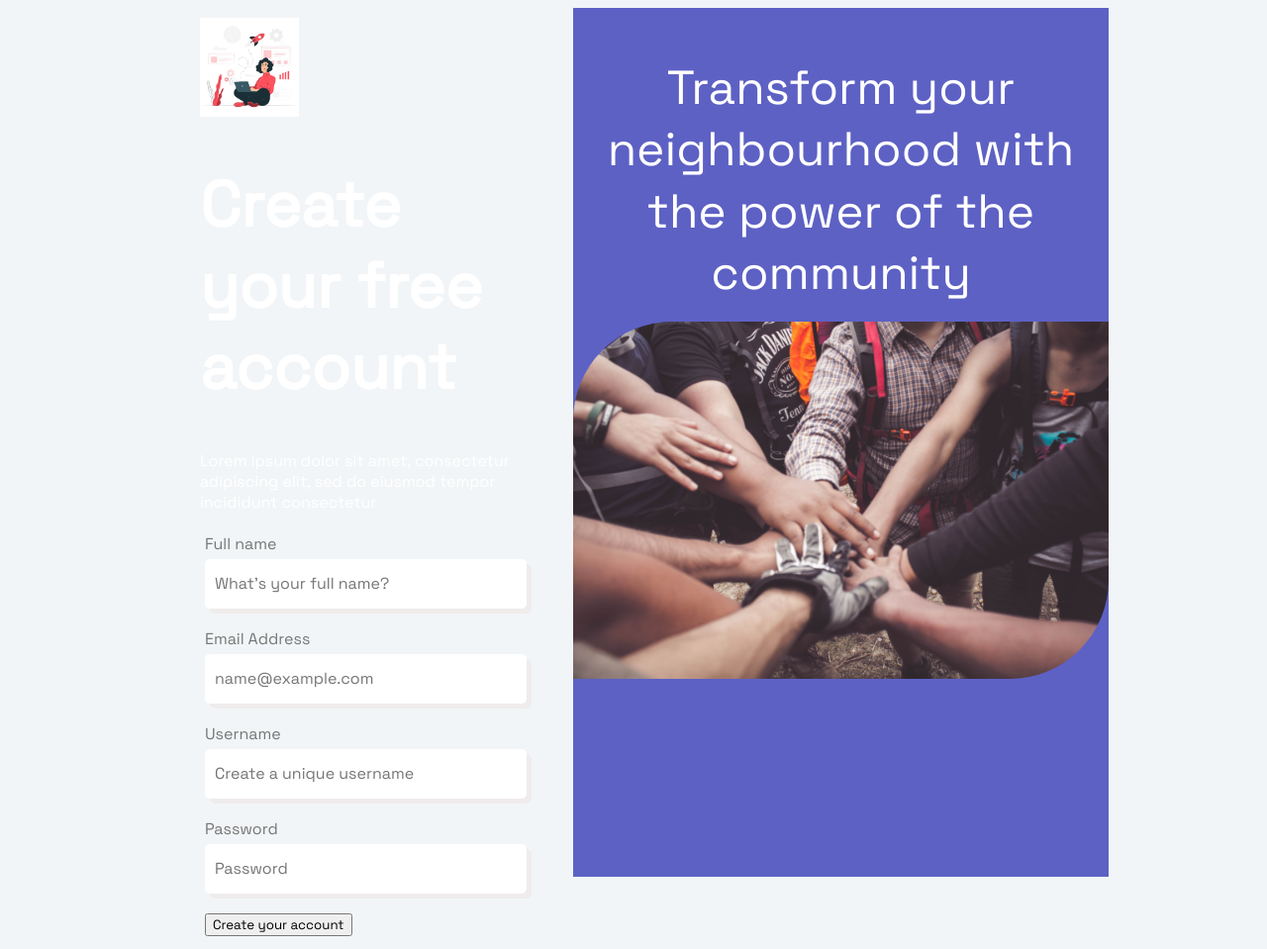
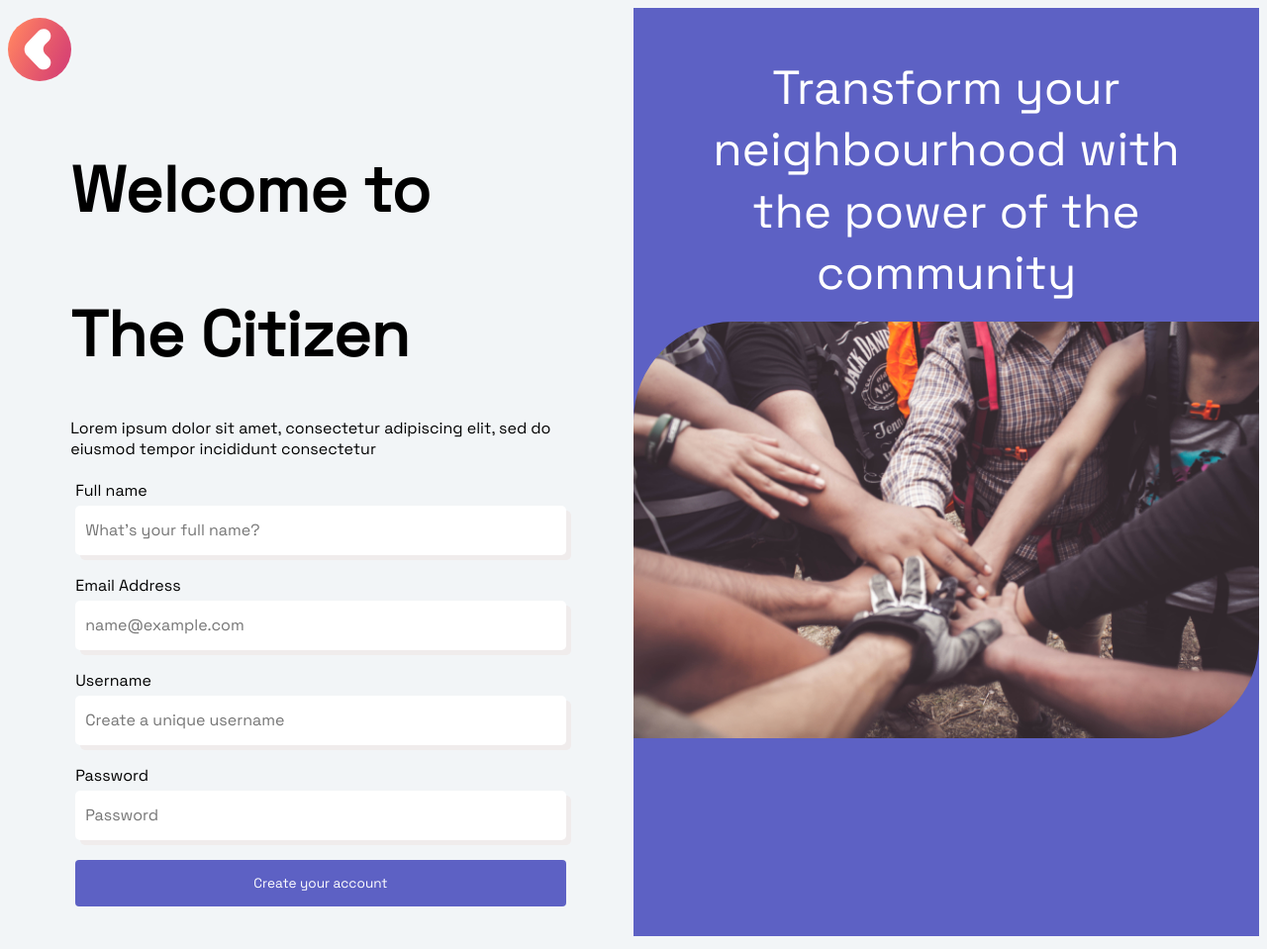
Before and after one commit to ObikaKelvin/team06_pwa, a website built with webpack: page dist/pages/signup.html in a window 1280 px wide. Shown: the whole page at 99% size. Built offline with nearby package versions, Linux system fonts and the light colour scheme; some packages are replaced by stand-ins of ours; no server answers; the database is empty.

Commit message:
added Shishupals work manually

```diff
--- /dev/null
+++ b/Enter.html
@@ -0,0 +1,81 @@
+<!DOCTYPE html>
+<html lang="en">
+<head>
+    <meta charset="UTF-8">
+    <meta name="viewport" content="width=device-width, initial-scale=1.0">
+    <title>Welcome to Citizen</title>
+    <link href="https://fonts.googleapis.com/css2?family=Poppins:wght@400;700&display=swap" rel="stylesheet">
+    <link rel="stylesheet" href="https://cdnjs.cloudflare.com/ajax/libs/font-awesome/5.14.0/css/all.min.css" integrity="sha512-1PKOgIY59xJ8Co8+NE6FZ+LOAZKjy+KY8iq0G4B3CyeY6wYHN3yt9PW0XpSriVlkMXe40PTKnXrLnZ9+fkDaog==" crossorigin="anonymous" />
+    <link rel="stylesheet" href="/css/enter/enter.css">
+    <link href='https://fonts.googleapis.com/css?family=Space Grotesk' rel='stylesheet'>
+    <link rel="manifest" href="/manifest.json">
+</head>
+<body class="signup-body">
+    <div class="container">
+        <div class="signup">
+            <div class="logo">
+                <img  src="/assets/logo.svg" alt="">
+            </div>
+            <div class="logo">
+                <h3 class="signup-header">Welcome to</h3>
+                <h1 class="signup-header">The Citizen</h1>
+                <p class="signup-description">Lorem ipsum dolor sit amet, consectetur adipiscing elit, sed do eiusmod tempor incididunt consectetur</p>
+            </div>
+
+            <div class="signup-form__submit">
+                <a href="pages/signup.html" class="signup-action">Create your account</a>
+            </div>
+            <h2 class="line"><span>or</span></h2>
+            <div class="signup-form__submit">
+                <a href="pages/login.html" class="login-action">Login</a>
+            </div>
+
+            <div class="steps">
+                <h1 class="stepCircle">1</h1>
+                <h2 class="stepText"> Create your account</h2>
+                <p class="stepText">Lorem ipsum dolor sit amet consectetur adipisicing elit.
+                    Fugit fuga, veniam cum delectus dolorem dolores?
+                    Sequi tenetur itaque non laborum veritatis? In quam omnis porro dolore autem perferendis,
+                    cumque enim?</p>
+            </div>
+            <div class="steps">
+                <h1 class="stepCircle">2</h1>
+                <h2 class="stepText"> Setup your profile</h2>
+                <p class="stepText">Lorem ipsum dolor sit amet consectetur adipisicing elit.
+                    Fugit fuga, veniam cum delectus dolorem dolores?
+                    Sequi tenetur itaque non laborum veritatis? In quam omnis porro dolore autem perferendis,
+                    cumque enim?</p>
+                 </div>
+            <div class="steps">
+                <h1 class="stepCircle">3</h1>
+                <h2 class="stepText">Start reporting and commenting </h2>
+                <p class="stepText">Lorem ipsum dolor sit amet consectetur adipisicing elit.
+                    Fugit fuga, veniam cum delectus dolorem dolores?
+                    Sequi tenetur itaque non laborum veritatis? In quam omnis porro dolore autem perferendis,
+                    cumque enim?</p>
+            </div>
+
+        </div>
+
+        <footer>
+            <div class="footer">
+                <h1>The Citizen</h1>
+                <ul>
+                    <h3><strong>Support</strong></h3>
+                    <li><a href="#">Contact us </a></li>
+                    <li><a href="#">Frequently Asked Questions</a></li>
+
+                    <h3><strong>Legal</strong></h3>
+                    <li><a href="#">Terms of Use</a></li>
+                    <li><a href="#">Privacy</a></li>
+                </ul>
+            </div>
+
+        </footer>
+
+
+
+    </div>
+
+</body>
+</html>
--- /dev/null
+++ b/css/signup/signup.scss
@@ -0,0 +1,125 @@
+@import '../../scss/commonFunctions';
+@import '../../scss/variables';
+
+*, :after, :before {
+    box-sizing: border-box;
+}
+
+* {
+    font-family: 'Space Grotesk';
+}
+
+.signup-body {
+    background: $background-color;
+    .container {
+        @include flexCenter();
+        align-items: flex-start;
+        .signup-page-image{
+            width: 100%;
+            background-color: $primary-color;
+            display: flex;
+            padding-top: 50px;
+            padding-bottom: 200px;
+            justify-content: space-around;
+            align-items: center;
+            flex-direction: column;
+            img{
+                border-radius: 100px 0px 100px 0px;
+                 width: 100%;
+            }
+
+            .Transform-your-neighbourhood-with-the-power-of-the-community {
+                width: 541px;
+                height: 267px;
+                font-size: 48px;
+                font-weight: 500;
+                font-stretch: normal;
+                font-style: normal;
+                line-height: 1.3;
+                letter-spacing: normal;
+                text-align: center;
+                color: #fff;
+              }
+
+        }
+
+        .signup {
+            margin-top: 10px;
+            width: 100%;
+            .mainLogo{
+                padding-left: 10%;
+                height: 100px;
+            }
+            .signup-header{
+                font-weight: map-get($font-weights, bold);
+                font-size: 64px;
+                padding-left: 10%;
+                padding-right: 20%;
+                text-align: left;
+                width: 100%;
+            }
+            .signup-description{
+                padding-left: 10%;
+                padding-right: 10%;
+                text-align: left;
+                width: 100%;
+            }
+            .signup-form {
+                width: 100%;
+                padding-left: 10%;
+                padding-right: 10%;
+                background-color: $background-color;
+                .signup-input {
+                    align-items: center;
+                    justify-content: center;
+                    &__sub-field{
+                        padding-left: 10px;
+                        padding: 5px;
+                        margin-bottom: 10px;
+                        input {
+                            font-size: 1em;
+                            border-radius: 5px;
+                            border: 10px;
+                            height: 50px;
+                            border-width: 10px;
+                            background: white;
+                            border-color: black;
+                            padding: 10px;
+                            margin-top: 5px;
+                            width: 100%;
+                            @include addShhadow($hover-color);
+                        }
+                    }
+                }
+                &__submit {
+                    margin-top: 20;
+                    padding: 5px;
+                    .signup-action {
+                        display: flex;
+                        justify-content: center;
+                        padding: 15px 20px;
+                        background: $primary-color;
+                        font-size: 0.85em;
+                        color: #fff;
+                        text-decoration: none;
+                        border-radius: 4px;
+                        &:hover {
+                            background: $hover-color;
+                        }
+                    }
+                }
+            }
+        }
+    }
+}
+
+@media only screen and (max-width: 990px) {
+    .signup-body{
+        .container {
+            flex-direction: column;
+            .signup-page-image{
+                width: 100%;
+            }
+        }
+    }
+}
```
Also changed, not shown: css/enter/enter.css (added), css/signup/signup.css (added), dist/pages/login.html, dist/pages/signup.html, dist/pages/success.html, 1 other file.
